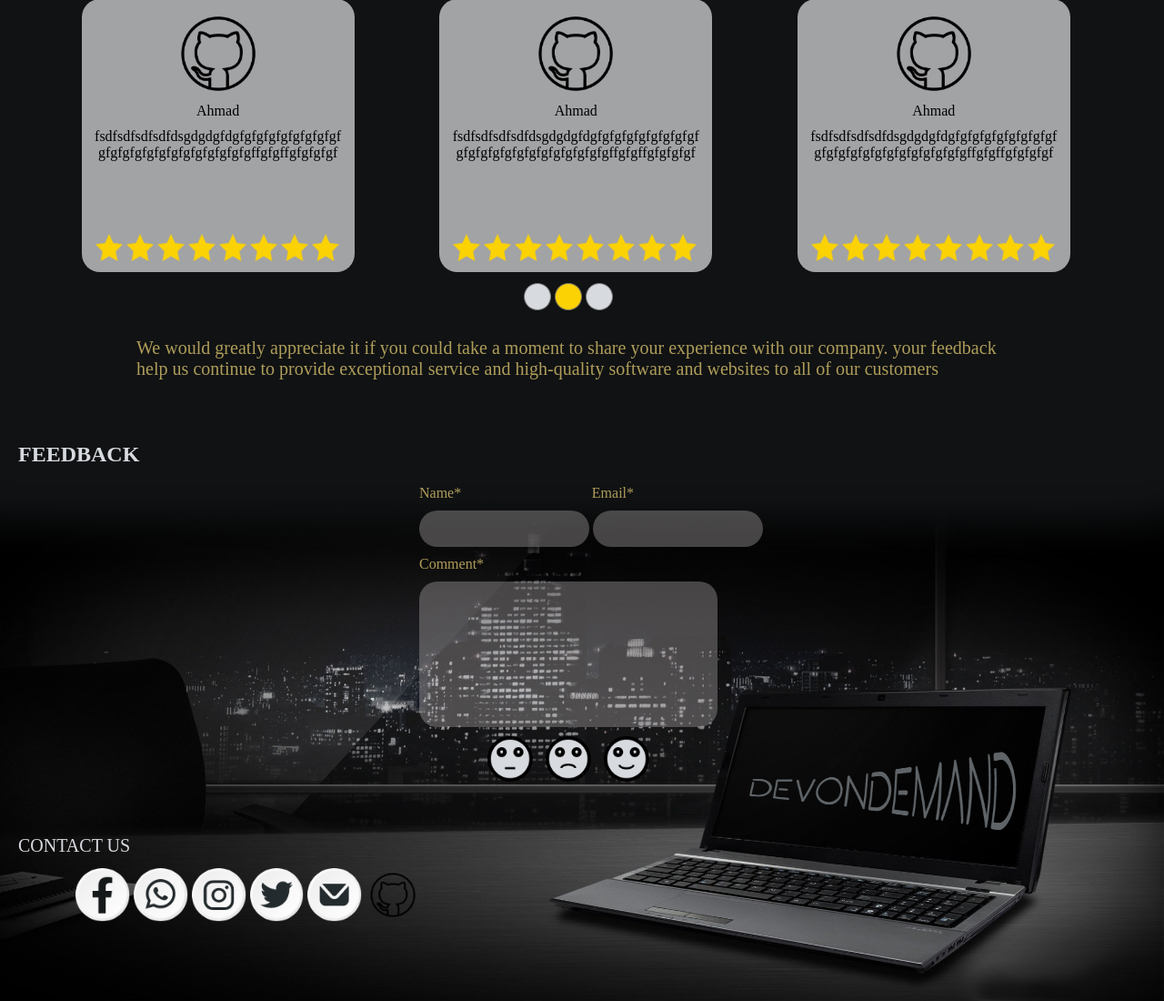
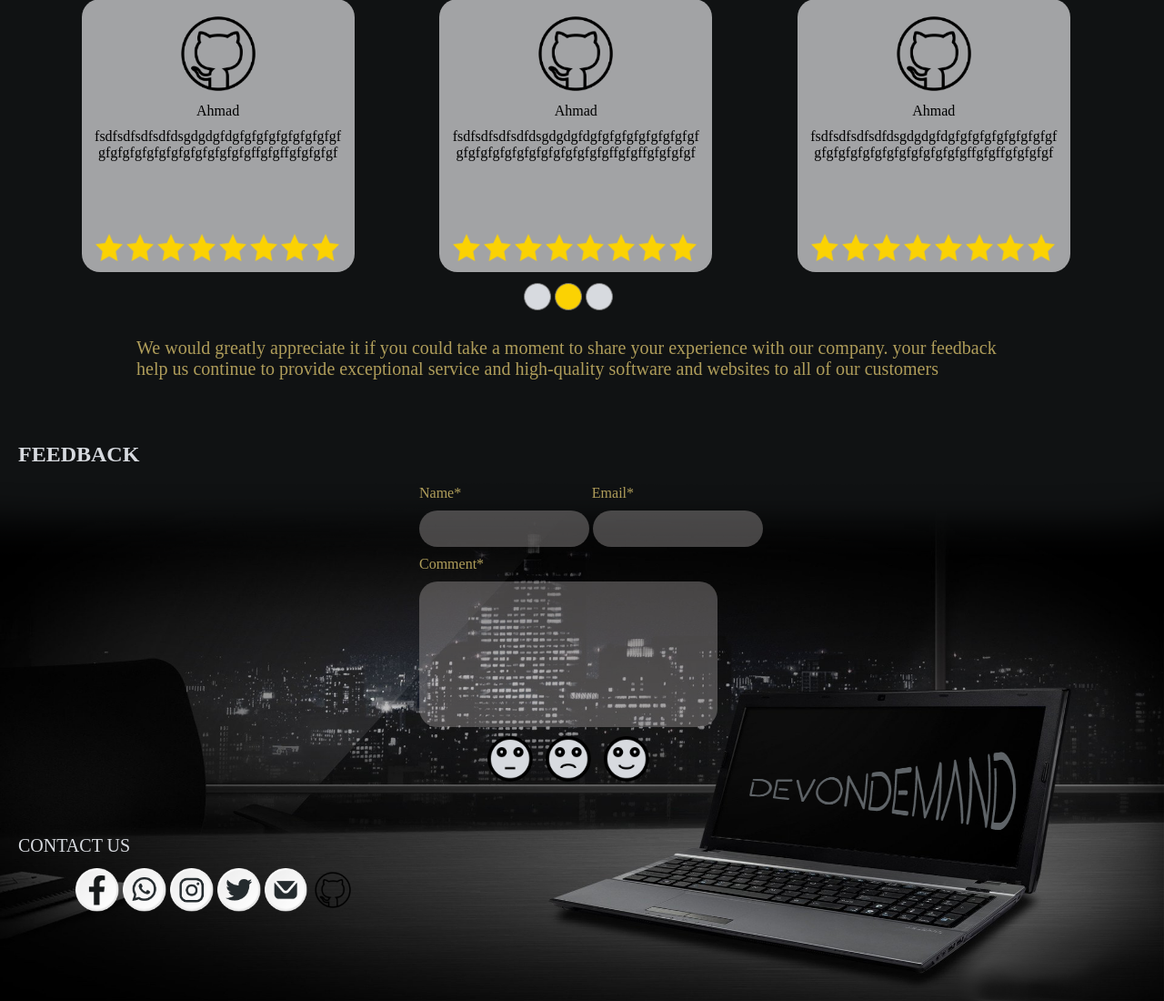
Before and after one commit to Parvanah/Portfolio, a plain HTML site: page Portfolio/index.html in a window 1280 px wide. Shown: the part 2548-3648 px from the top of the page at 91% size. Drawn offline with Linux system fonts and the light colour scheme.

Commit message:
contactUs and Testemonial

```diff
--- a/Portfolio/index.css
+++ b/Portfolio/index.css
@@ -238,7 +238,7 @@ font-family: Corbel;
 }
 .img_contact{
     display: inline-block;
-    width: 5%;
+    width: 4%;
 }
 .contact_buttons{
     margin-left: 5%;
```
